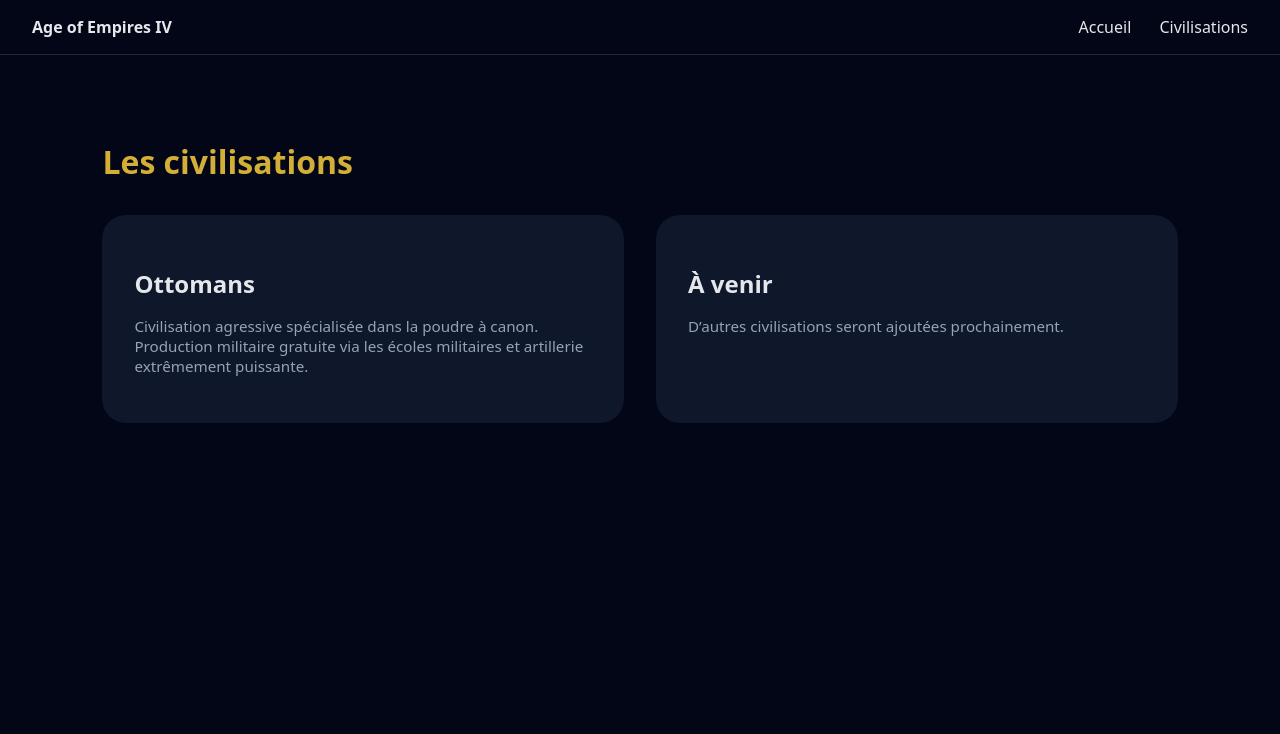
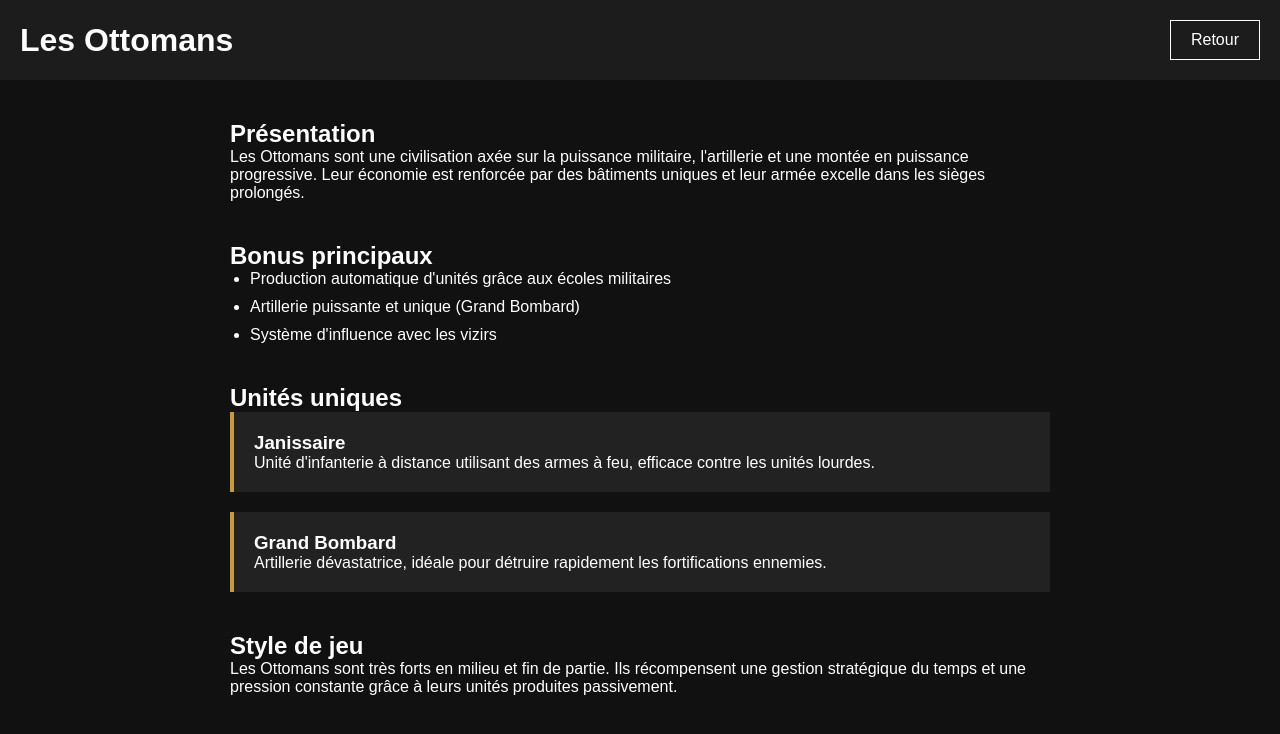
Before and after one commit to Wasa-ap/websiteforfun, a plain HTML site: page civs.html in a window 1280 px wide. Drawn offline with Linux system fonts and the light colour scheme.

Commit message:
Update civs.html

```diff
--- a/civs.html
+++ b/civs.html
@@ -1,67 +1,55 @@
 <!DOCTYPE html>
 <html lang="fr">
 <head>
-  <meta charset="UTF-8" />
-  <meta name="viewport" content="width=device-width, initial-scale=1.0" />
-  <title>Civilisations – AoE IV</title>
-  <style>
-    body {
-      margin: 0;
-      font-family: system-ui, sans-serif;
-      background: #020617;
-      color: #e5e7eb;
-    }
-    nav {
-      padding: 1rem 2rem;
-      display: flex;
-      justify-content: space-between;
-      background: #020617;
-      border-bottom: 1px solid #1e293b;
-    }
-    nav a { color: #e5e7eb; text-decoration: none; margin-left: 1.5rem; }
-    nav a:hover { color: #d4af37; }
-    main { padding: 4rem 8vw; }
-    h1 { color: #d4af37; margin-bottom: 2rem; }
-    .grid {
-      display: grid;
-      grid-template-columns: repeat(auto-fit, minmax(280px, 1fr));
-      gap: 2rem;
-    }
-    .civ {
-      background: #0f172a;
-      padding: 2rem;
-      border-radius: 1.5rem;
-    }
-    .civ h2 { margin-bottom: 0.5rem; }
-    .civ p { color: #94a3b8; font-size: 0.95rem; }
-  </style>
+    <meta charset="UTF-8">
+    <title>AoE IV – Ottomans</title>
+    <link rel="stylesheet" href="style.css">
 </head>
 <body>
-  <nav>
-    <strong>Age of Empires IV</strong>
-    <div>
-      <a href="index.html">Accueil</a>
-      <a href="civs.html">Civilisations</a>
-    </div>
-  </nav>
+    <header class="simple-header">
+        <h1>Les Ottomans</h1>
+        <a href="index.html" class="btn">Retour</a>
+    </header>
 
-  <main>
-    <h1>Les civilisations</h1>
-    <div class="grid">
-      <div class="civ">
-        <h2>Ottomans</h2>
-        <p>
-          Civilisation agressive spécialisée dans la poudre à canon.
-          Production militaire gratuite via les écoles militaires
-          et artillerie extrêmement puissante.
-        </p>
-      </div>
+    <main class="content">
+        <section class="civ-intro">
+            <h2>Présentation</h2>
+            <p>
+                Les Ottomans sont une civilisation axée sur la puissance militaire, l'artillerie et une montée en puissance progressive.
+                Leur économie est renforcée par des bâtiments uniques et leur armée excelle dans les sièges prolongés.
+            </p>
+        </section>
 
-      <div class="civ">
-        <h2>À venir</h2>
-        <p>D’autres civilisations seront ajoutées prochainement.</p>
-      </div>
-    </div>
-  </main>
+        <section class="civ-bonus">
+            <h2>Bonus principaux</h2>
+            <ul>
+                <li>Production automatique d'unités grâce aux écoles militaires</li>
+                <li>Artillerie puissante et unique (Grand Bombard)</li>
+                <li>Système d'influence avec les vizirs</li>
+            </ul>
+        </section>
+
+        <section class="civ-units">
+            <h2>Unités uniques</h2>
+            <div class="card">
+                <h3>Janissaire</h3>
+                <p>Unité d'infanterie à distance utilisant des armes à feu, efficace contre les unités lourdes.</p>
+            </div>
+            <div class="card">
+                <h3>Grand Bombard</h3>
+                <p>Artillerie dévastatrice, idéale pour détruire rapidement les fortifications ennemies.</p>
+            </div>
+        </section>
+
+        <section class="civ-playstyle">
+            <h2>Style de jeu</h2>
+            <p>
+                Les Ottomans sont très forts en milieu et fin de partie. Ils récompensent une gestion stratégique du temps
+                et une pression constante grâce à leurs unités produites passivement.
+            </p>
+        </section>
+    </main>
+
+    <script src="script.js"></script>
 </body>
 </html>
```
